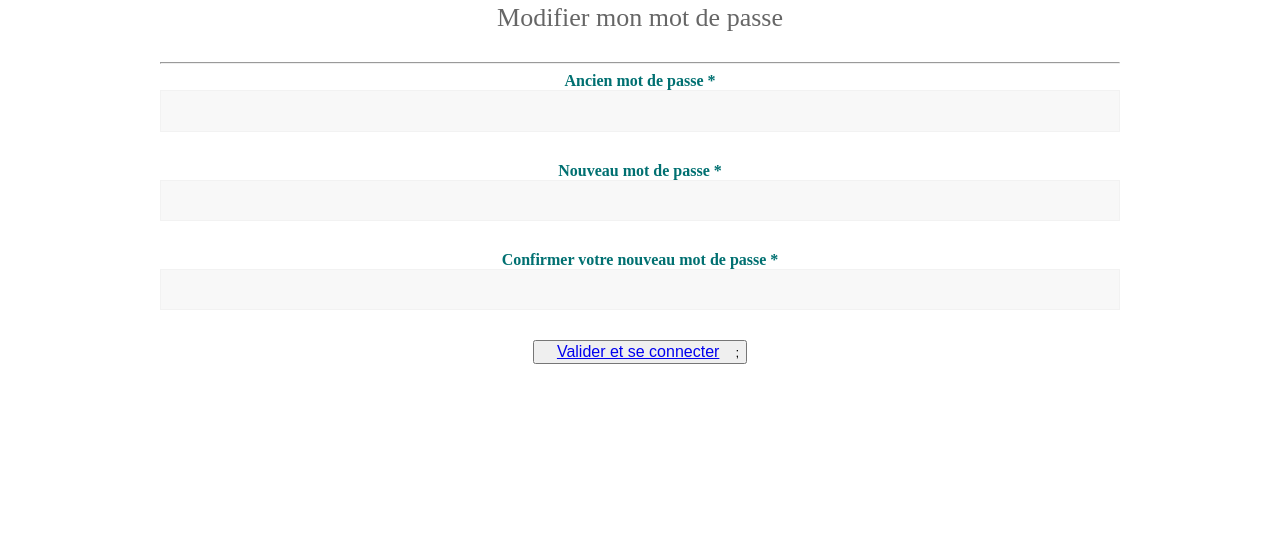
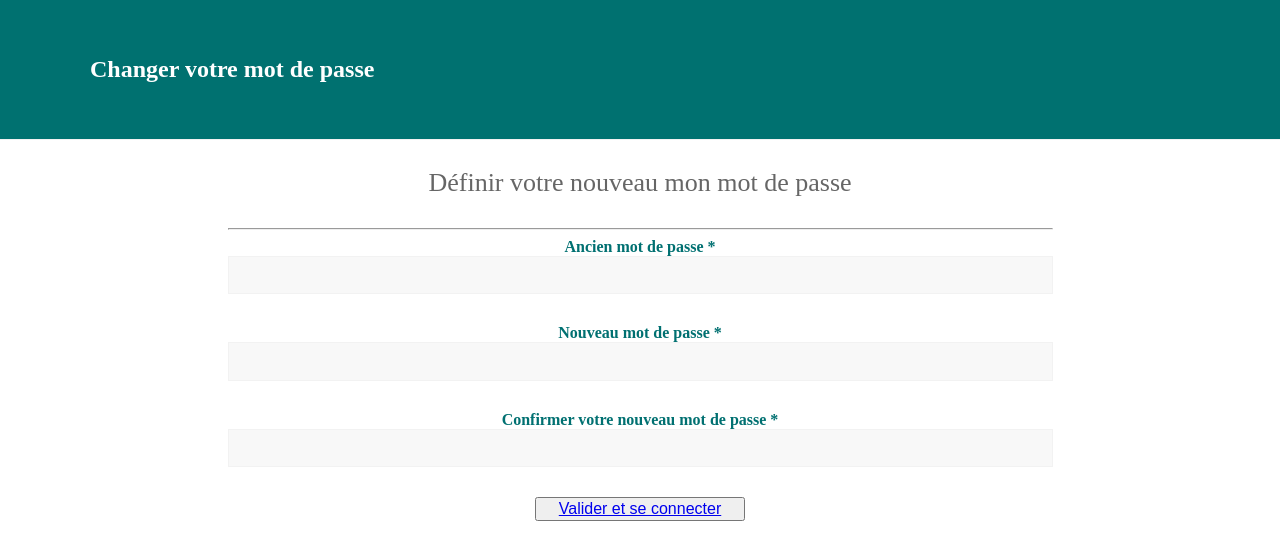
Before and after one commit to WildCodeSchool/remotefr-js-0920-p3-wejob-admin, a React (Create React App) app: page /ChangePassword in a window 1280 px wide. Shown: the top 560 px of the page. Built offline with nearby package versions, Linux system fonts and the light colour scheme; the HTML template or start-up script is replaced by a standard one.

Commit message:
Update regex and add header title

```diff
--- a/src/pages/Authentication/ChangePassword.jsx
+++ b/src/pages/Authentication/ChangePassword.jsx
@@ -1,9 +1,10 @@
-import React from 'react'; // { useContext }
+import React from 'react';
 import { Link } from 'react-router-dom';
 import { useForm } from 'react-hook-form';
 // import PropTypes from 'prop-types';
 import { yupResolver } from '@hookform/resolvers/yup';
 import * as yup from 'yup';
+import HeaderPostTitle from '../../components/HeaderPostTitle';
 
 function ChangePassword() {
   const schema = yup.object().shape({
@@ -11,9 +12,9 @@ function ChangePassword() {
       .string()
       .min(8)
       .max(15)
-      .matches(/^[\w$@%*+\-_!]{8,15}$/, {
+      .matches(/^[\w$@%*+\-_!]{8,16}$/, {
         message:
-          'Un mot de passe valide aura de 8 à 15 caractères, au moins une lettre minuscule, au moins une lettre majuscul, au moins un chiffre, au moins un de ces caractères spéciaux: $ @ % * + - _ !, aucun autre caractère possible ',
+          'Un mot de passe valide aura de 8 à 16 caractères, au moins une lettre minuscule, au moins une lettre majuscule, au moins un chiffre, au moins un de ces caractères spéciaux: $ @ % * + - _ !, aucun autre caractère possible ',
       })
 
       .required('Vous devez entrer votre ancien mot de passe'),
@@ -21,9 +22,9 @@ function ChangePassword() {
       .string()
       .min(8)
       .max(15)
-      .matches(/^[\w$@%*+\-_!]{8,15}$/, {
+      .matches(/^[\w$@%*+\-_!]{8,16}$/, {
         message:
-          'Un mot de passe valide aura de 8 à 15 caractères, au moins une lettre minuscule, au moins une lettre majuscul, au moins un chiffre, au moins un de ces caractères spéciaux: $ @ % * + - _ !, aucun autre caractère possible ',
+          'Un mot de passe valide aura de 8 à 16 caractères, au moins une lettre minuscule, au moins une lettre majuscule, au moins un chiffre, au moins un de ces caractères spéciaux: $ @ % * + - _ !, aucun autre caractère possible ',
       })
       .required('Vous devez entrer votre nouveau mot de passe'),
     confirmPassword: yup
@@ -47,12 +48,18 @@ function ChangePassword() {
   // };
 
   return (
+    <div className="main-wrapper">
+      <HeaderPostTitle name="Changer votre mot de passe" />
+      <div className="single-page clearfix">
+        <div className="inner-wrap">
           <form
             className="ChangePassword container py-5"
             id="ChangePassword"
             onSubmit={handleSubmit}
           >
-      <h3 className="widget-title">Modifier mon mot de passe</h3>
+            <h3 className="widget-title">
+              Définir votre nouveau mon mot de passe
+            </h3>
             <hr />
 
             <div className="row">
@@ -68,7 +75,9 @@ function ChangePassword() {
                   />
                 </label>
                 {errors.oldPassword && (
-            <span className="spanError">{errors.oldPassword.message}</span>
+                  <span className="spanError">
+                    {errors.oldPassword.message}
+                  </span>
                 )}
               </div>
             </div>
@@ -85,7 +94,9 @@ function ChangePassword() {
                   />
                 </label>
                 {errors.newPassword && (
-            <span className="spanError">{errors.newPassword.message}</span>
+                  <span className="spanError">
+                    {errors.newPassword.message}
+                  </span>
                 )}
               </div>
 
@@ -101,7 +112,9 @@ function ChangePassword() {
                   />
                 </label>
                 {errors.confirmPassword && (
-            <span className="spanError">{errors.confirmPassword.message}</span>
+                  <span className="spanError">
+                    {errors.confirmPassword.message}
+                  </span>
                 )}
               </div>
 
@@ -110,11 +123,13 @@ function ChangePassword() {
                   <Link to="/LogIn">
                     <span>Valider et se connecter</span>
                   </Link>
-            ;
                 </button>
               </div>
             </div>
           </form>
+        </div>
+      </div>
+    </div>
   );
 }
 
```
Lines whose indentation alone changed are shown as unchanged.
